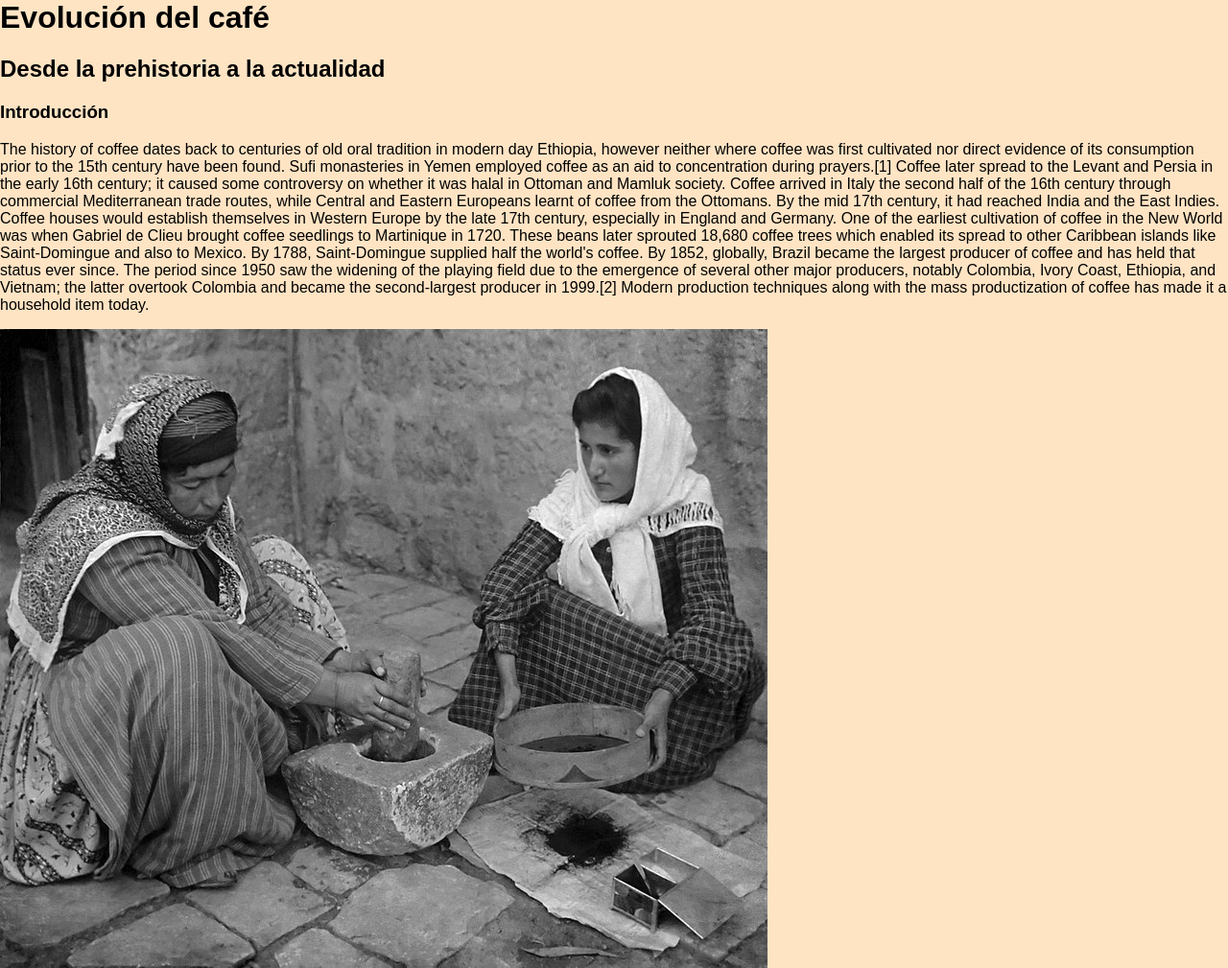
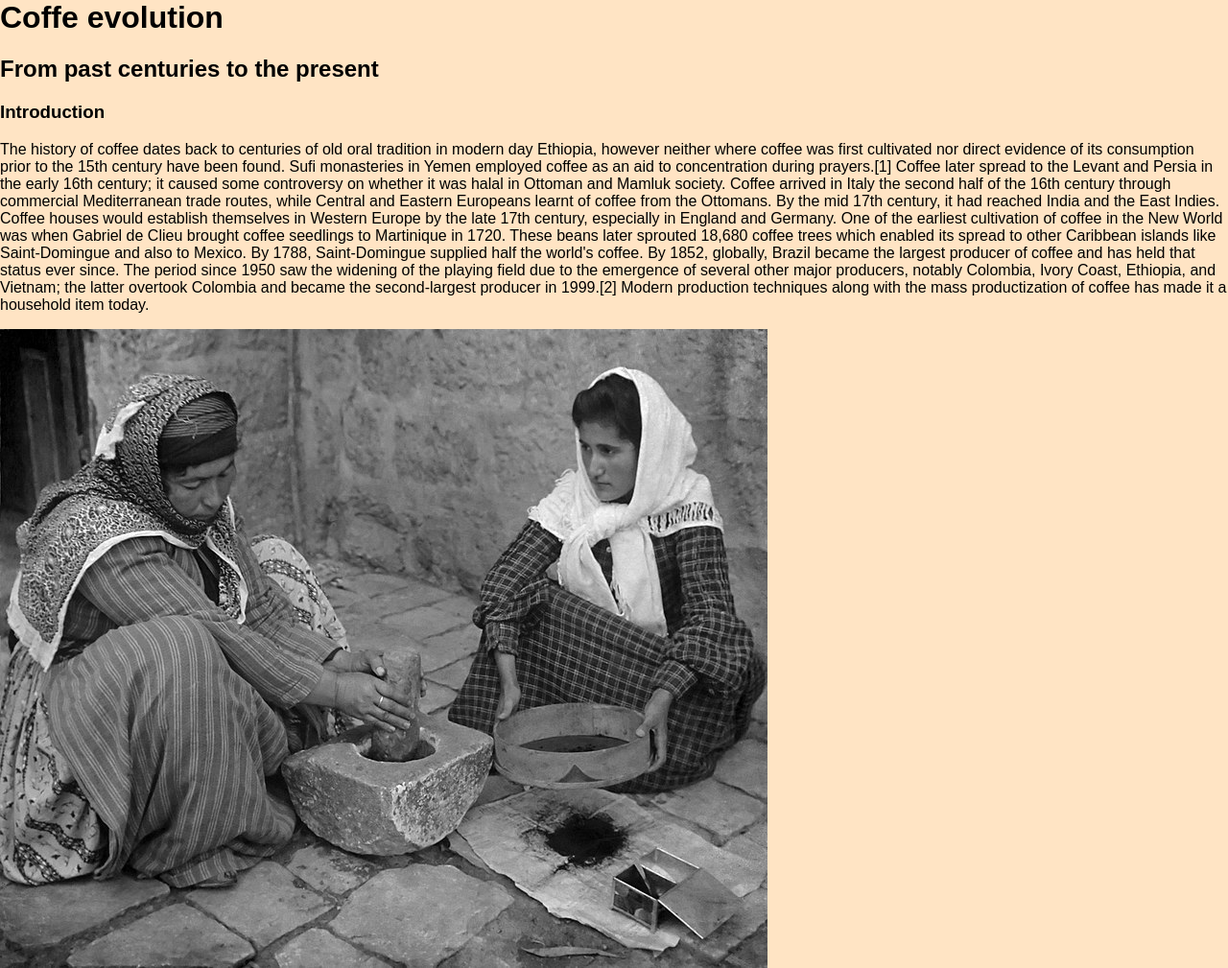
Before and after one commit to EduAir94/jap_tarea_grupal, a plain HTML site: page index.html in a window 1280 px wide. Shown: the whole page at 96% size. Drawn offline with Linux system fonts and the light colour scheme.

Commit message:
Change the language for h1,h2 and h3

```diff
--- a/index.html
+++ b/index.html
@@ -9,10 +9,10 @@
 </head>
 <body>
     <main>
-        <h1>Evolución del café</h1>
-        <h2>Desde la prehistoria a la actualidad</h2>
+        <h1>Coffe evolution</h1>
+        <h2>From past centuries to the present</h2>
         <section>
-            <h3>Introducción</h3>
+            <h3>Introduction</h3>
             <div class="intro">
             <p>The history of coffee dates back to centuries of old oral tradition in modern day Ethiopia, however neither where coffee was first cultivated nor direct evidence of its consumption prior to the 15th century have been found. Sufi monasteries in Yemen employed coffee as an aid to concentration during prayers.[1] Coffee later spread to the Levant and Persia in the early 16th century; it caused some controversy on whether it was halal in Ottoman and Mamluk society. Coffee arrived in Italy the second half of the 16th century through commercial Mediterranean trade routes, while Central and Eastern Europeans learnt of coffee from the Ottomans. By the mid 17th century, it had reached India and the East Indies.
 
```
